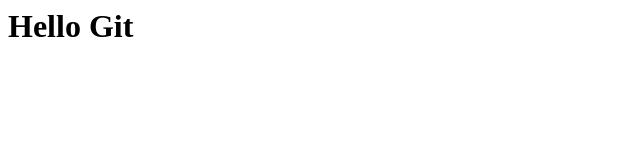
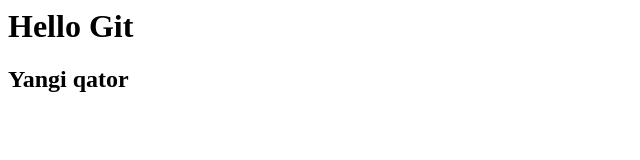
Before and after one commit to LazizbekXoshimov89/test, a plain HTML site: page index.html in a window 1280 px wide. Shown: the whole page, without its empty margins (0-640 px from the left). Drawn offline with Linux system fonts and the light colour scheme.

Commit message:
yangi qator qo'shildi

```diff
--- a/index.html
+++ b/index.html
@@ -6,5 +6,6 @@
 </head>
 <body>
     <h1>Hello Git</h1>
+    <h2>Yangi qator</h2>
 </body>
 </html>
```
